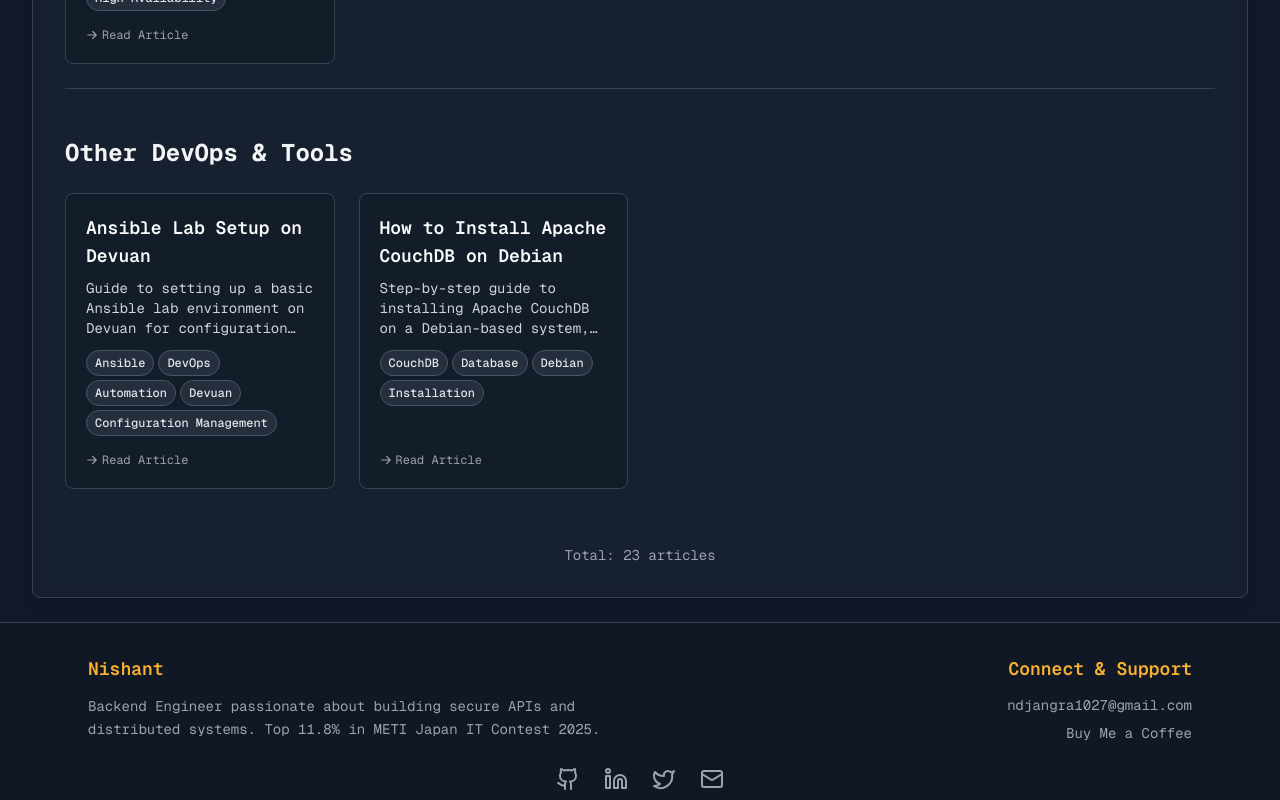
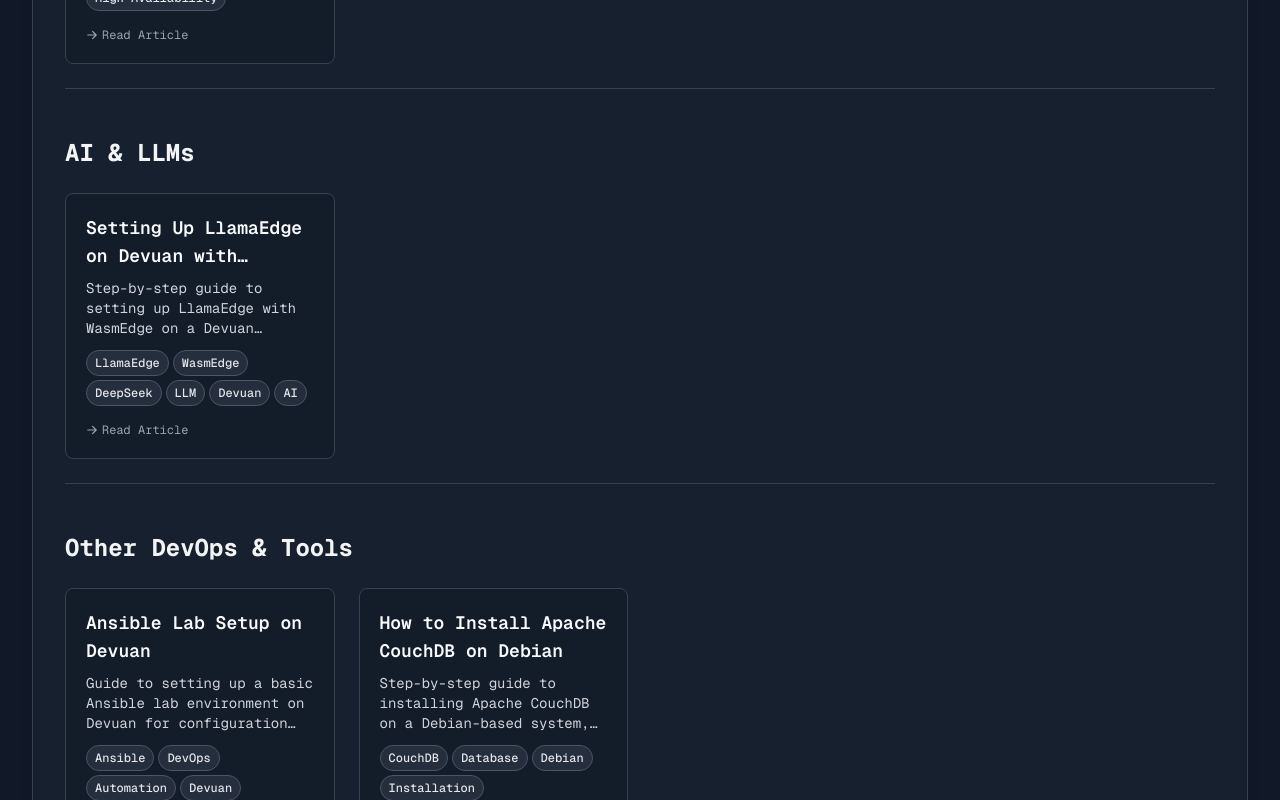
Before and after one commit to nishujangra/Portfolio, a React (Vite) app: page /blogs in a window 1280 px wide. Shown: the part 3140-3940 px from the top of the page. Built offline with nearby package versions, Linux system fonts and the light colour scheme.

Commit message:
blog: llamaedge blog added

```diff
--- a/src/data/blogs.ts
+++ b/src/data/blogs.ts
@@ -157,6 +157,17 @@
         category: "Redis & KeyDB"
     },
 
+
+    // AI & LLMs
+    {
+        title: "Setting Up LlamaEdge on Devuan with DeepSeek R1 1.5B",
+        description: "Step-by-step guide to setting up LlamaEdge with WasmEdge on a Devuan system. Learn how to run DeepSeek R1 1.5B locally using CLI and a browser-based chatbot UI.",
+        url: "https://bitbucket.org/tirveni/devuan/wiki/nishant/Setup-LlamaEdge",
+        tags: ["LlamaEdge", "WasmEdge", "DeepSeek", "LLM", "Devuan", "AI"],
+        category: "AI & LLMs"
+    },
+
+
     // Other DevOps & Tools
     {
         title: "Ansible Lab Setup on Devuan",
```
